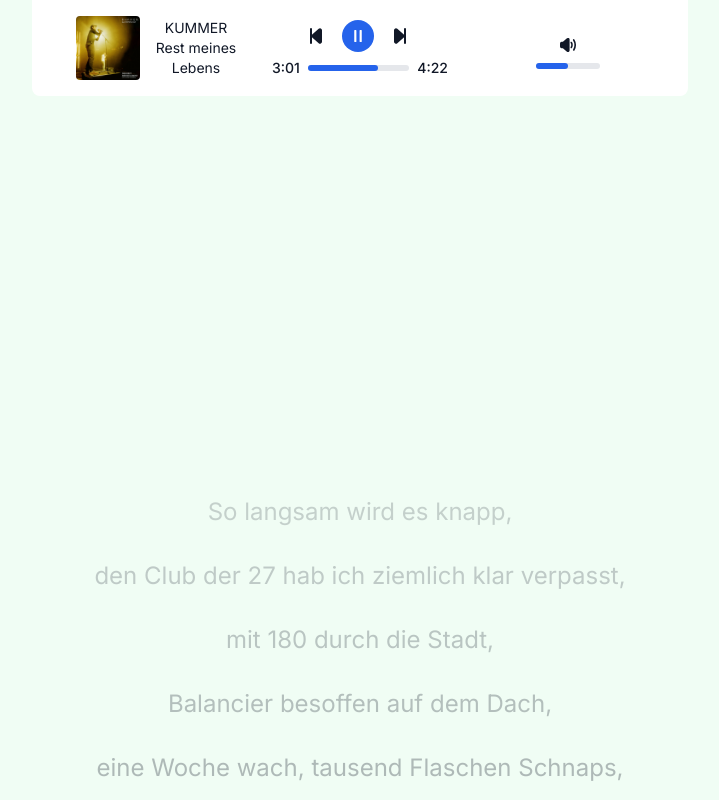
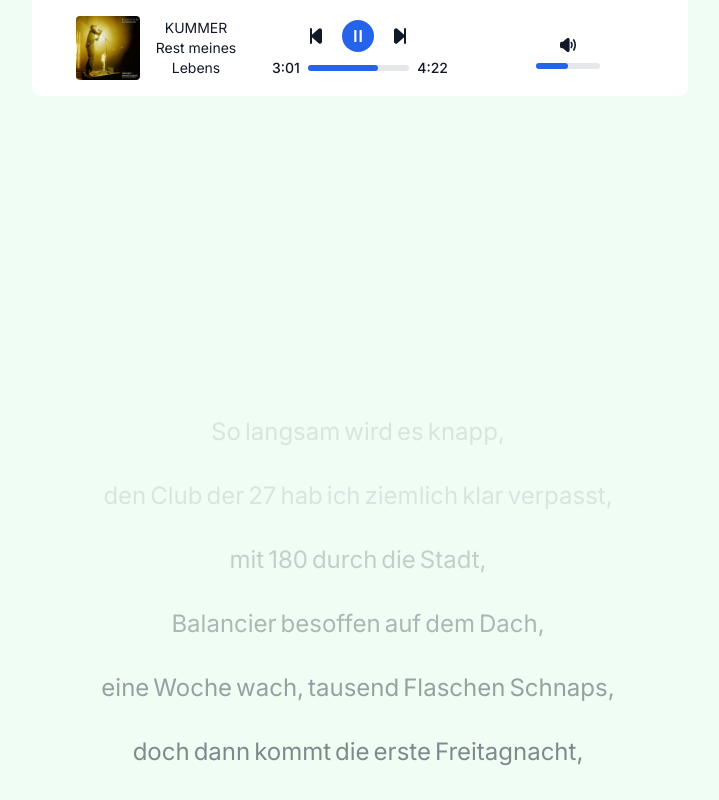
Before and after one commit to LoggeL/melodai-frontend, a Next.js app: page / in a window 1280 px wide. Shown: the top 800 px of the page, without its empty margins (280-999 px from the left). Built offline with nearby package versions, Linux system fonts and the light colour scheme.

Commit message:
Add functional lyric components

```diff
--- a/app/components/LyricLine.tsx
+++ b/app/components/LyricLine.tsx
@@ -1,31 +1,43 @@
-import React, { useEffect, useRef } from 'react'
+import React from 'react'
+import LyricWord from './LyricWord'
 
-const LyricLine = ({ text, index }: { text: string; index: number }) => {
-  const pRef = useRef<HTMLParagraphElement | null>(null)
+interface LyricLineProps {
+  line: string[]
+  lineIndex: number
+  highlightedWord: { lineIndex: number; wordIndex: number } | null
+  onWordClick: (word: { lineIndex: number; wordIndex: number }) => void
+}
 
-  useEffect(() => {
-    const handleScroll = () => {
-      if (pRef.current) {
-        const rect = pRef.current.getBoundingClientRect()
-        const centerScreen = window.innerHeight / 2
-        const distanceFromCenter = Math.abs(centerScreen - rect.top)
-        const opacity = Math.max(1 - distanceFromCenter / centerScreen, 0)
-        pRef.current.style.opacity = opacity.toString()
-      }
-    }
-
-    window.addEventListener('scroll', handleScroll)
-    return () => window.removeEventListener('scroll', handleScroll)
-  }, [])
-
+const LyricLine: React.FC<LyricLineProps> = ({
+  line,
+  lineIndex,
+  highlightedWord,
+  onWordClick,
+}) => {
   return (
-    <p
-      ref={pRef}
-      key={index}
-      className='text-2xl text-center text-gray-900 my-4'
+    <div
+      className='my-4 text-md md:text-2xl transition-all break-words w-max-full'
+      style={{
+        opacity: highlightedWord
+          ? Math.max(
+              0.1,
+              1 - Math.abs(lineIndex - highlightedWord?.lineIndex) * 0.1
+            )
+          : 0,
+      }}
     >
-      {text}
-    </p>
+      {line.map((word, wordIndex) => (
+        <LyricWord
+          key={wordIndex}
+          word={word}
+          isHighlighted={
+            highlightedWord?.lineIndex === lineIndex &&
+            highlightedWord?.wordIndex === wordIndex
+          }
+          onClick={() => onWordClick({ lineIndex, wordIndex })}
+        />
+      ))}
+    </div>
   )
 }
 
--- /dev/null
+++ b/app/components/LyricWord.tsx
@@ -0,0 +1,27 @@
+import React from 'react'
+
+interface LyricWordProps {
+  word: string
+  isHighlighted: boolean
+  onClick: () => void
+}
+
+const LyricWord: React.FC<LyricWordProps> = ({
+  word,
+  isHighlighted,
+  onClick,
+}) => {
+  return (
+    <span
+      onClick={onClick}
+      className={
+        'mr-1 text-gray-900 cursor-pointer ' +
+        (isHighlighted ? ' border-b-4 border-black' : 'border-b-0')
+      }
+    >
+      {word}
+    </span>
+  )
+}
+
+export default LyricWord
--- a/app/page.tsx
+++ b/app/page.tsx
@@ -5,19 +5,40 @@ import LyricLine from './components/LyricLine'
 
 // Load song.json
 import song from './song.json'
+import { useState } from 'react'
 
 const durationFormatted = (duration: number) => {
+  duration = Math.round(duration)
   const minutes = Math.floor(duration / 60)
   const seconds = duration - minutes * 60
   return `${minutes}:${seconds.toString().padStart(2, '0')}`
 }
 
-const currentTime = 181
-const volume = 0.5
+let currentTime = 181
+let volume = 0.5
+// let highlightedWord = { lineIndex: 10, wordIndex: 3 }
 
 export default function Home() {
+  const [highlightedWord, setHighlightedWord] = useState<{
+    lineIndex: number
+    wordIndex: number
+  } | null>({ lineIndex: 10, wordIndex: 3 })
+
+  const wordOnClick = (word: { lineIndex: number; wordIndex: number }) => {
+    console.log('Clicked on word:', word)
+
+    setHighlightedWord(word)
+
+    // Find timing of word
+    const wordTiming =
+      song.expand.lyrics.lyrics[word.lineIndex].words[word.wordIndex].start
+
+    // Seek to timing
+    currentTime = wordTiming
+  }
+
   return (
-    <main className='flex min-h-screen flex-col items-center justify-between sm:px-0 md:p-24 bg-green-50'>
+    <main className='flex min-h-screen flex-col items-center justify-between sm:px-0 bg-green-50'>
       <div className='fixed top-0 left-0 z-50 grid h-24 sm:px-0 md:px-8 w-full text-center'>
         <div className='flex items-center justify-between mx-auto bg-white rounded-b-lg'>
           <div className='flex items-center justify-start me-auto mx-8 w-44'>
@@ -127,7 +148,7 @@ export default function Home() {
                 </span>
                 <div className='w-full bg-gray-200 rounded-full h-1.5'>
                   <div
-                    className='bg-blue-600 h-1.5 rounded-full'
+                    className='bg-blue-600 h-1.5 rounded-full transition-all'
                     style={{ width: (currentTime / song.duration) * 100 + '%' }}
                   ></div>
                 </div>
@@ -165,7 +186,7 @@ export default function Home() {
             </div>
             <div className='mx-auto w-16 bg-gray-200 rounded-full h-1.5'>
               <div
-                className='bg-blue-600 h-1.5 rounded-full'
+                className='bg-blue-600 h-1.5 rounded-full transition-all'
                 style={{ width: volume * 100 + '%' }}
               ></div>
             </div>
@@ -173,10 +194,16 @@ export default function Home() {
         </div>
       </div>
 
-      <section className='mt-96 mb-96'>
+      <section style={{ margin: '50vh 0' }}>
         <div className='flex items-center justify-center w-full flex-col'>
           {song.expand.lyrics.lyrics.map((line, index) => (
-            <LyricLine text={line.text} index={index} key={index} />
+            <LyricLine
+              line={line.words.map((e) => e.word)}
+              lineIndex={index}
+              key={index}
+              highlightedWord={highlightedWord}
+              onWordClick={wordOnClick}
+            />
           ))}
         </div>
       </section>
```
